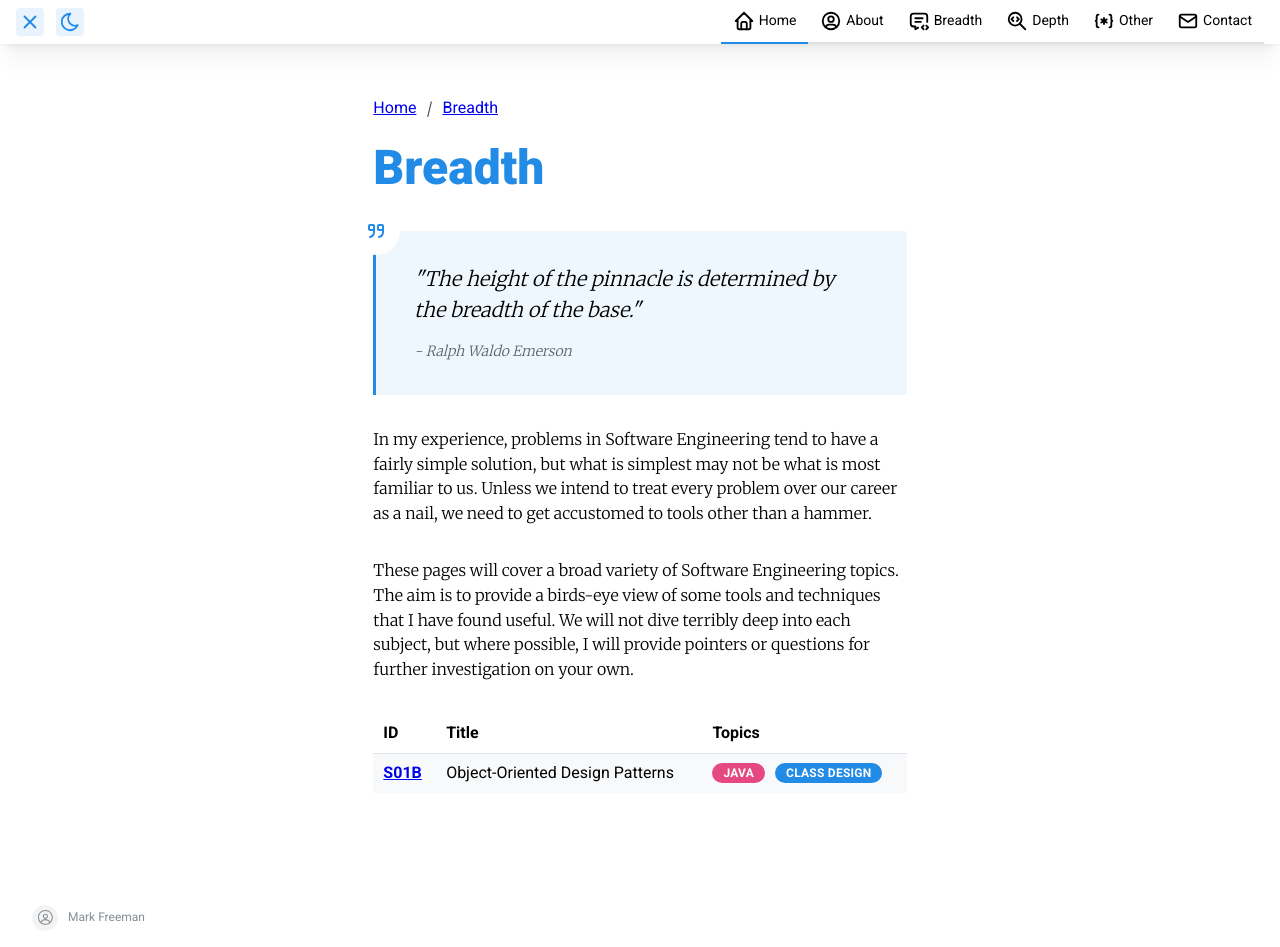
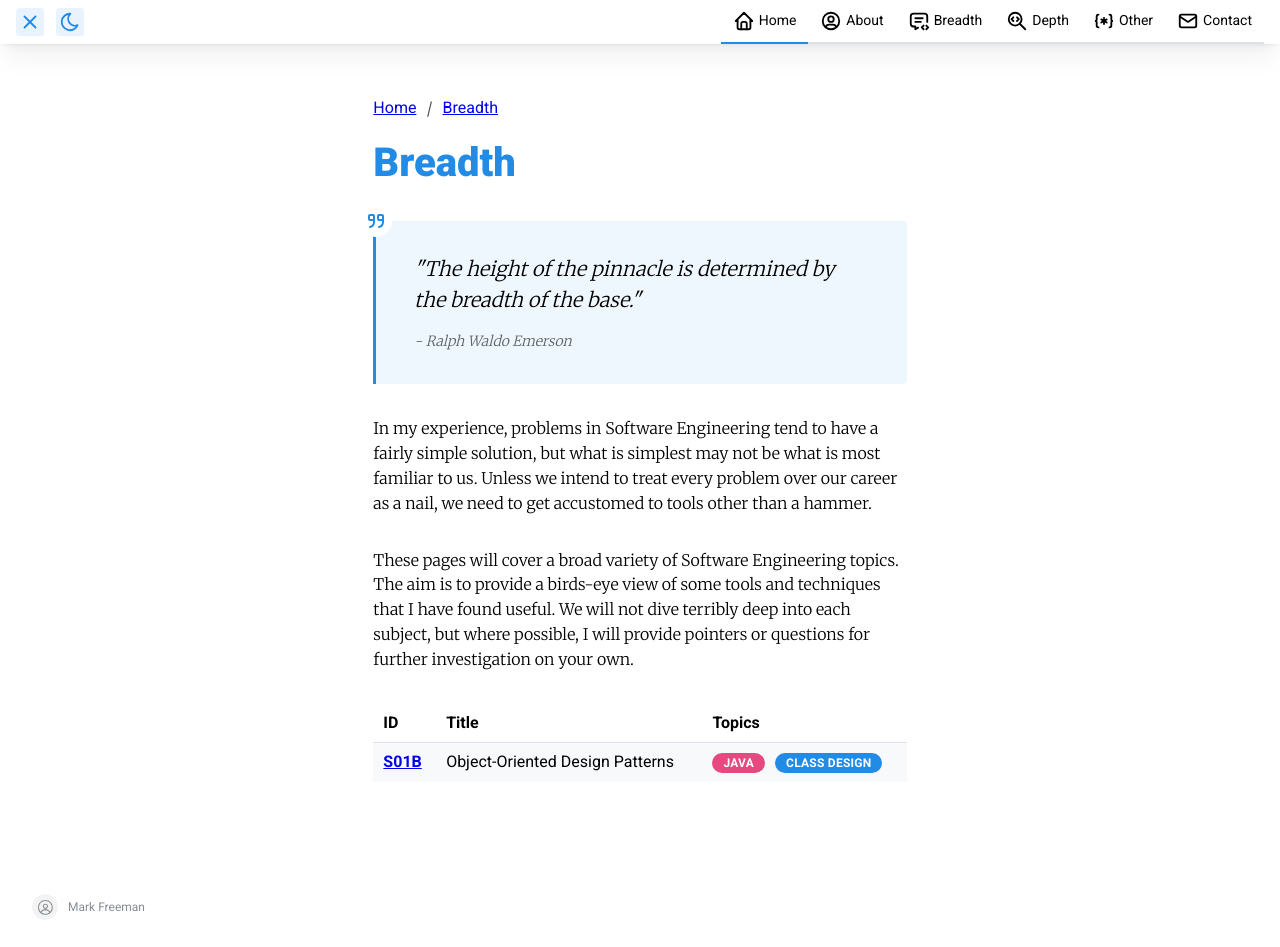
Before and after one commit to mfreema1/personal-site-v2, a React (Vite) app: page /breadth in a window 1280 px wide. Built offline with nearby package versions, Linux system fonts and the light colour scheme; what @mantine/code-highlight would draw is missing.

Commit message:
Rework font / quote sizes a bit.

```diff
--- a/src/components/Quote.tsx
+++ b/src/components/Quote.tsx
@@ -11,7 +11,12 @@ export function Quote({ text, author }: QuoteProps) {
   const cite = <Txt s="ser" fz="sm">{`- ${author}`}</Txt>;
 
   return (
-    <Blockquote color="blue" cite={cite} icon={<IconQuote />}>
+    <Blockquote
+      color="blue"
+      cite={cite}
+      iconSize={32}
+      icon={<IconQuote size={24} />}
+    >
       <Txt s="ser" i fz="xl">
         {`"${text}"`}
       </Txt>
--- a/src/data/themes.tsx
+++ b/src/data/themes.tsx
@@ -9,8 +9,8 @@ const base = createTheme({
     fontWeight: "700",
 
     sizes: {
-      h1: { fontWeight: "900", fontSize: rem(48) },
-      h2: { fontSize: rem(40) },
+      h1: { fontWeight: "900", fontSize: rem(40) },
+      h2: { fontSize: rem(36) },
     },
   },
 });
--- a/src/pages/breadth/S01B.tsx
+++ b/src/pages/breadth/S01B.tsx
@@ -13,7 +13,7 @@ export function S01B() {
   return (
     <>
       <Page path="/breadth/S01B">
-        <Stack gap="xs">
+        <Stack gap="sm">
           <Title order={1}>
             <Text span inherit c="blue">
               Object-Oriented Design Patterns
```
